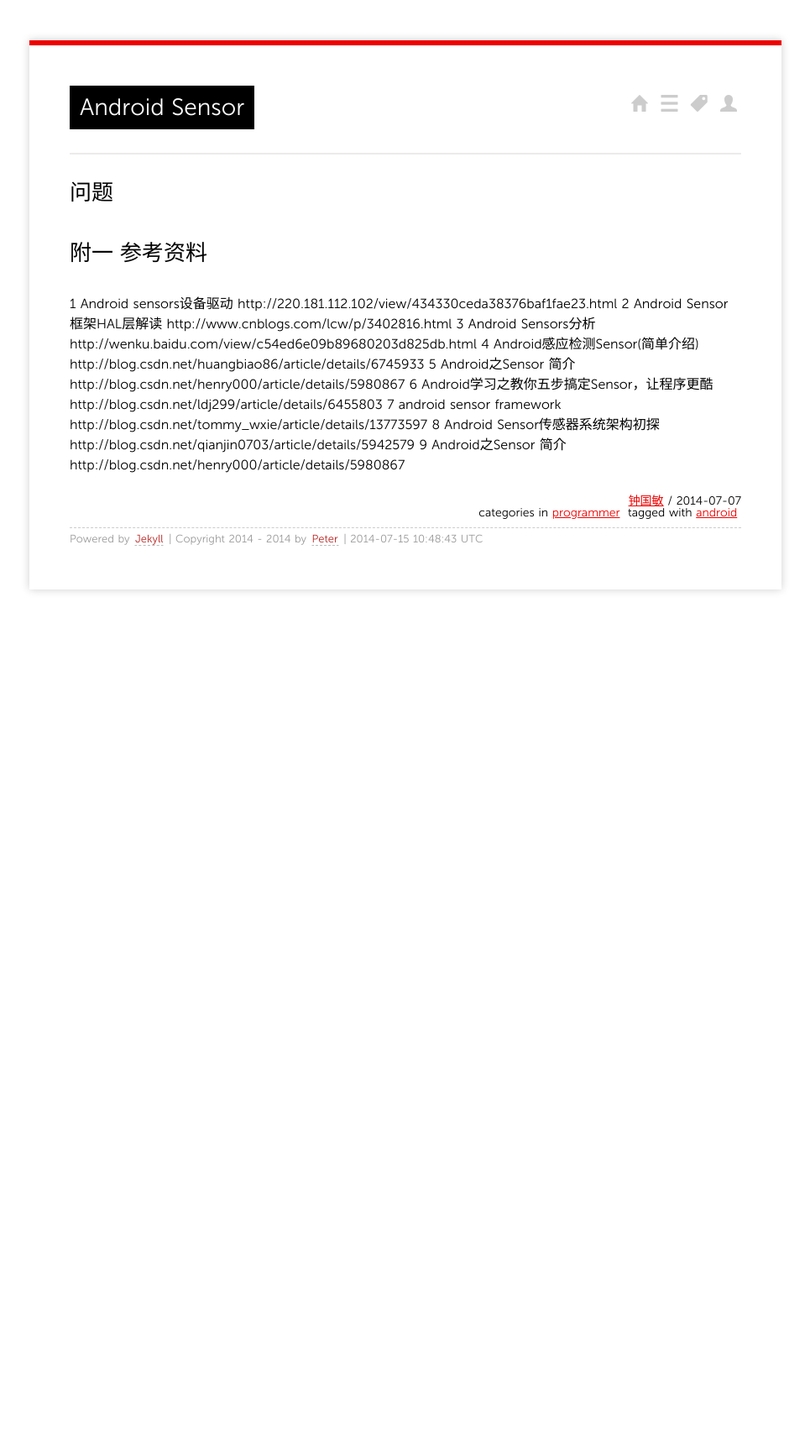
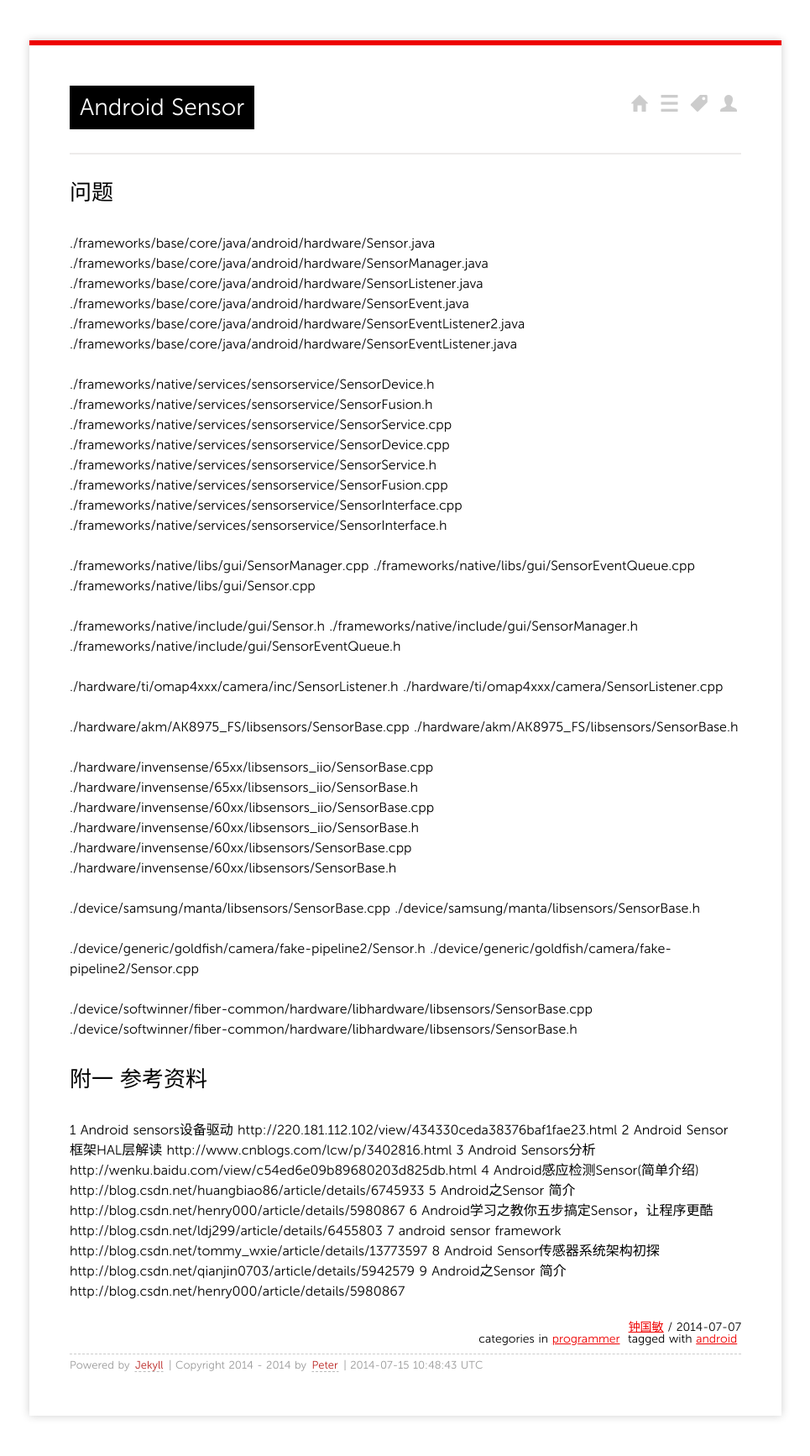
Before and after one commit to fengyr/blog, a Jekyll site: the page built from _posts/2014/2014-07-07-Android--Sensor.md, in a window 1280 px wide. Shown: the whole page at 84% size, without its empty margins (157-1122 px from the left). Built offline with Jekyll 4.4.1, drawn with Linux system fonts in a browser that asks for light colours; Markdown is read by kramdown in place of the engine named in the settings; before the commit the page ends 900 px from its top, so only the background shows below that.

Commit message:
Update 2014-07-07-Android--Sensor.md

```diff
--- a/_posts/2014/2014-07-07-Android--Sensor.md
+++ b/_posts/2014/2014-07-07-Android--Sensor.md
@@ -9,6 +9,53 @@ tags:
 
 
 ## 问题
+
+
+./frameworks/base/core/java/android/hardware/Sensor.java
+./frameworks/base/core/java/android/hardware/SensorManager.java
+./frameworks/base/core/java/android/hardware/SensorListener.java
+./frameworks/base/core/java/android/hardware/SensorEvent.java
+./frameworks/base/core/java/android/hardware/SensorEventListener2.java
+./frameworks/base/core/java/android/hardware/SensorEventListener.java
+
+./frameworks/native/services/sensorservice/SensorDevice.h
+./frameworks/native/services/sensorservice/SensorFusion.h
+./frameworks/native/services/sensorservice/SensorService.cpp
+./frameworks/native/services/sensorservice/SensorDevice.cpp
+./frameworks/native/services/sensorservice/SensorService.h
+./frameworks/native/services/sensorservice/SensorFusion.cpp
+./frameworks/native/services/sensorservice/SensorInterface.cpp
+./frameworks/native/services/sensorservice/SensorInterface.h
+
+./frameworks/native/libs/gui/SensorManager.cpp
+./frameworks/native/libs/gui/SensorEventQueue.cpp
+./frameworks/native/libs/gui/Sensor.cpp
+
+./frameworks/native/include/gui/Sensor.h
+./frameworks/native/include/gui/SensorManager.h
+./frameworks/native/include/gui/SensorEventQueue.h
+
+./hardware/ti/omap4xxx/camera/inc/SensorListener.h
+./hardware/ti/omap4xxx/camera/SensorListener.cpp
+
+./hardware/akm/AK8975_FS/libsensors/SensorBase.cpp
+./hardware/akm/AK8975_FS/libsensors/SensorBase.h
+
+./hardware/invensense/65xx/libsensors_iio/SensorBase.cpp
+./hardware/invensense/65xx/libsensors_iio/SensorBase.h
+./hardware/invensense/60xx/libsensors_iio/SensorBase.cpp
+./hardware/invensense/60xx/libsensors_iio/SensorBase.h
+./hardware/invensense/60xx/libsensors/SensorBase.cpp
+./hardware/invensense/60xx/libsensors/SensorBase.h
+
+./device/samsung/manta/libsensors/SensorBase.cpp
+./device/samsung/manta/libsensors/SensorBase.h
+
+./device/generic/goldfish/camera/fake-pipeline2/Sensor.h
+./device/generic/goldfish/camera/fake-pipeline2/Sensor.cpp
+
+./device/softwinner/fiber-common/hardware/libhardware/libsensors/SensorBase.cpp
+./device/softwinner/fiber-common/hardware/libhardware/libsensors/SensorBase.h
 
 
 
```
